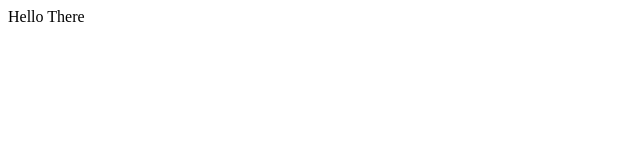
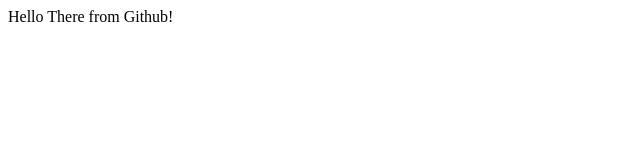
Before and after one commit to jwhitcraft/because, a plain HTML site: page index.html in a window 1280 px wide. Shown: the whole page, without its empty margins (0-640 px from the left). Drawn offline with Linux system fonts and the light colour scheme.

Commit message:
Update index.html

```diff
--- a/index.html
+++ b/index.html
@@ -3,6 +3,6 @@
 <title>Becuase Things</title>
 </head>
 <body>
-Hello There
+Hello There from Github!
 </body>
 </html>
```
